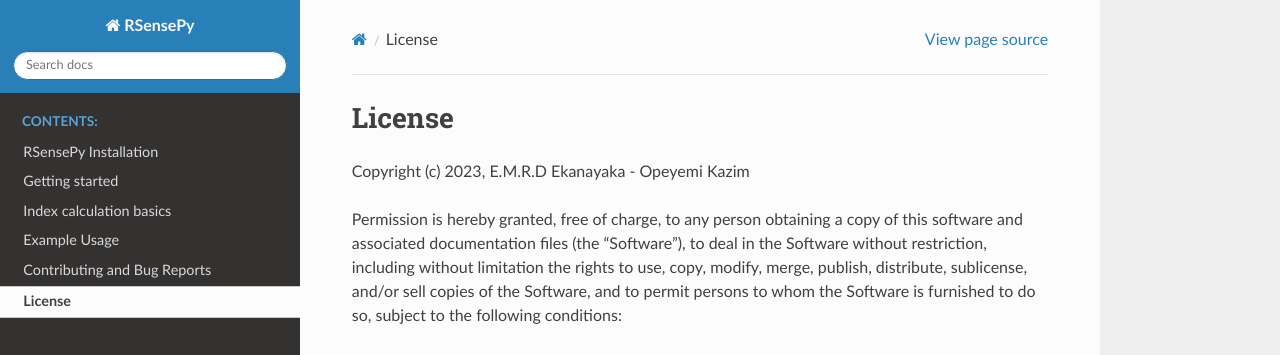
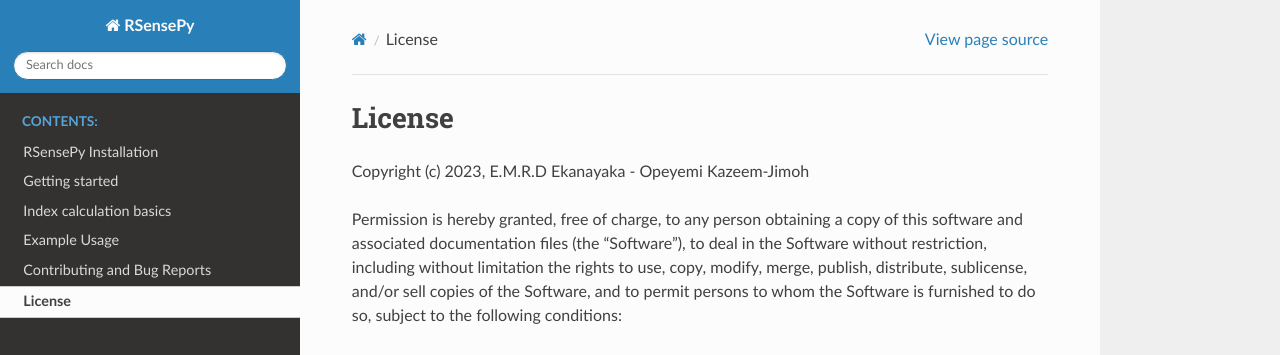
Before and after one commit to richiedlon/RSensePy, a Sphinx documentation site: the page built from docs/source/license.md, in a window 1280 px wide. Shown: the top 355 px of the page. Built offline with Sphinx 7.4.7 and the Read the Docs theme 2.0.0, drawn with Linux system fonts in a browser that asks for light colours.

Commit message:
Update license.md

```diff
--- a/docs/source/license.md
+++ b/docs/source/license.md
@@ -1,6 +1,6 @@
 # License
 
-Copyright (c) 2023, E.M.R.D Ekanayaka - Opeyemi Kazim
+Copyright (c) 2023, E.M.R.D Ekanayaka - Opeyemi Kazeem-Jimoh
 
 Permission is hereby granted, free of charge, to any person obtaining a copy of this software and associated documentation files (the “Software”), to deal in the Software without restriction, including without limitation the rights to use, copy, modify, merge, publish, distribute, sublicense, and/or sell copies of the Software, and to permit persons to whom the Software is furnished to do so, subject to the following conditions:
 
```
